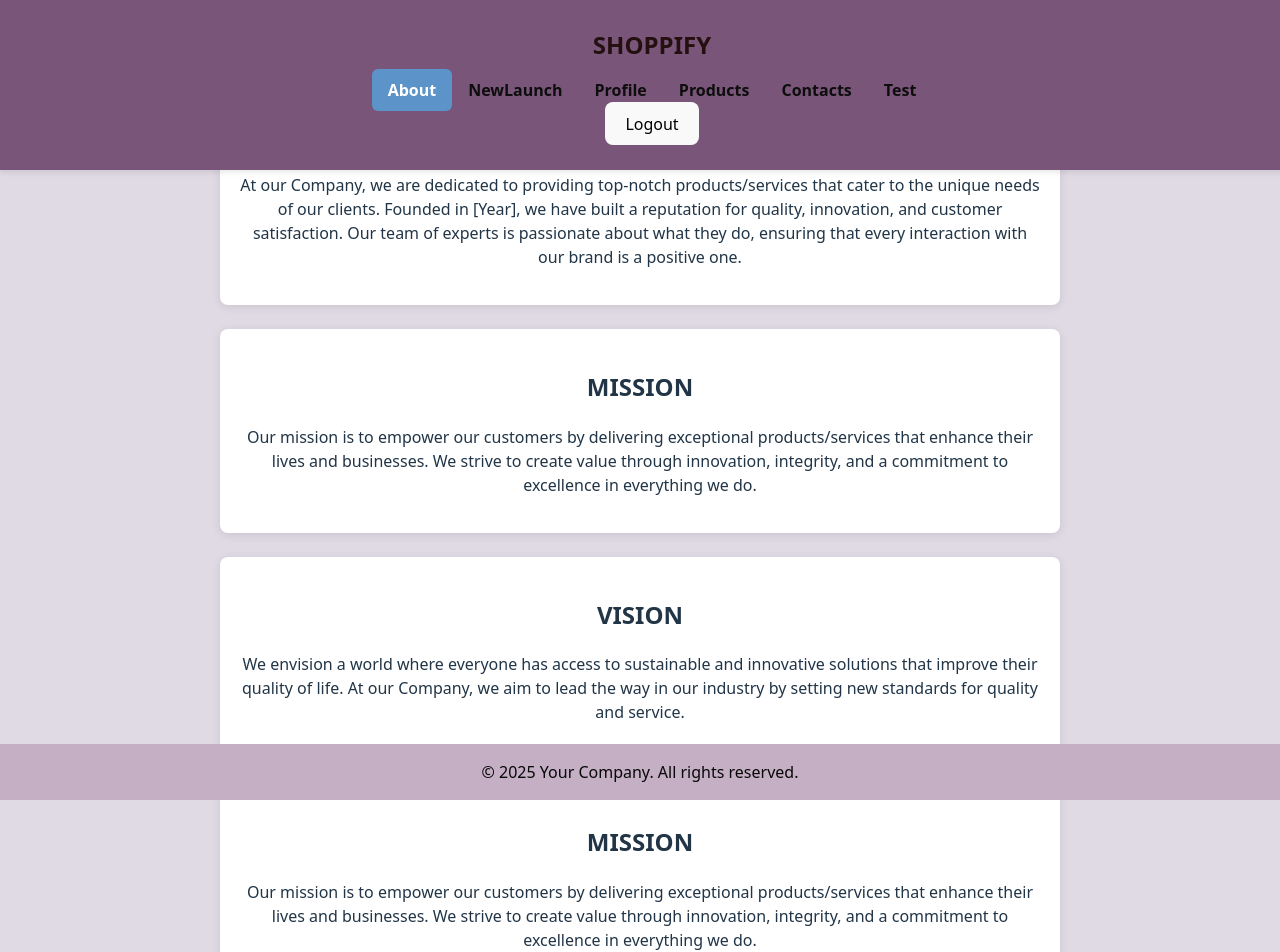
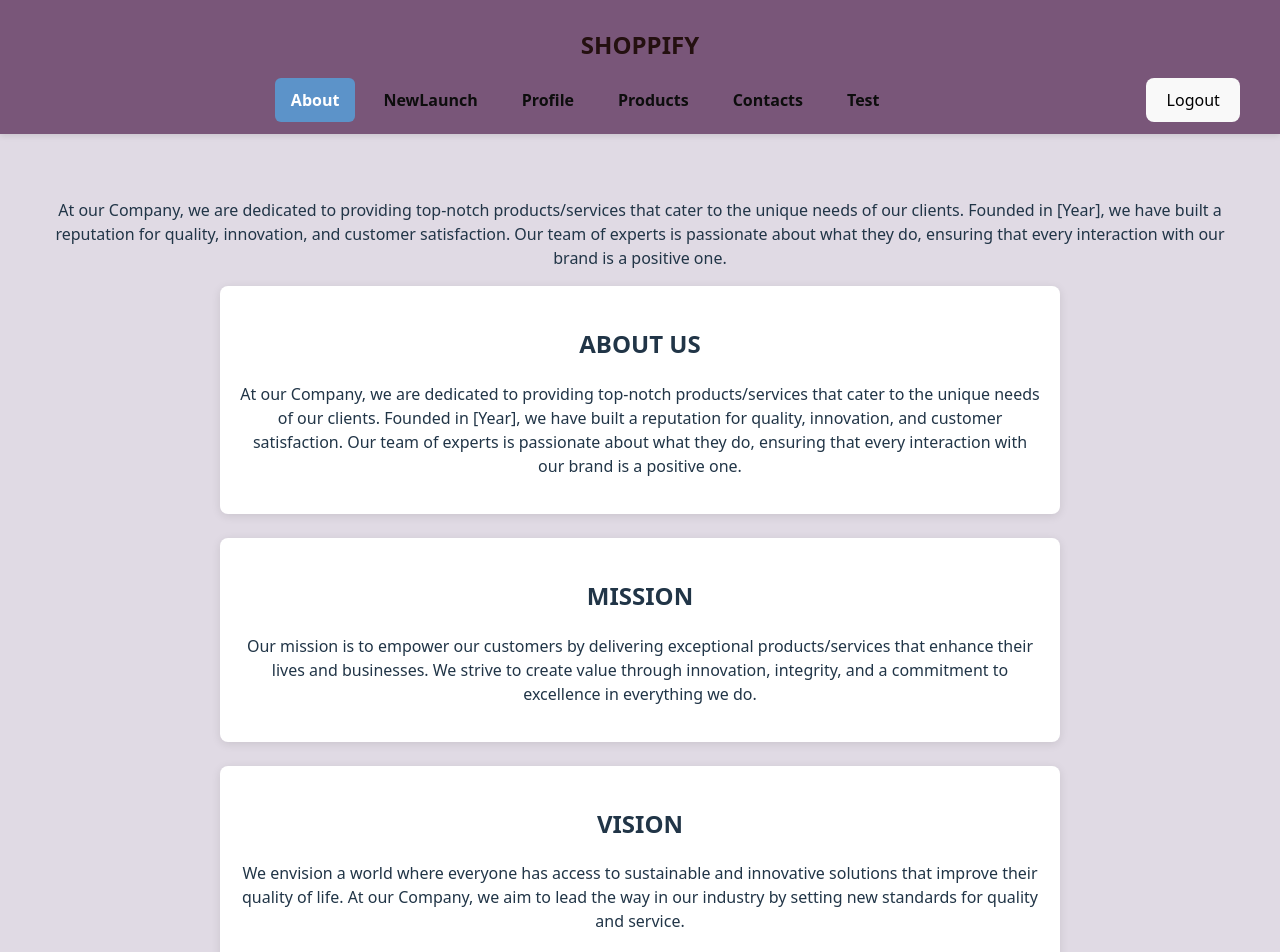
Before and after one commit to SumekaAspire/TabNavigation, a React (Vite) app in the folder tab/: page /home/about in a window 1280 px wide. Shown: the top 952 px of the page. Built offline with nearby package versions, Linux system fonts and the light colour scheme; sample sign-in values are in the browser's storage.

Commit message:
Made changes in the alignment of the content and footer

```diff
--- a/tab/src/components/Footer.jsx
+++ b/tab/src/components/Footer.jsx
@@ -5,7 +5,7 @@ const Footer = () => {
   return (
     <div className="footer-container">
   <footer className='footer'>
-            © {new Date().getFullYear()} Your Company. All rights reserved.
+            © {new Date().getFullYear()} - Shoppify. All rights reserved.
         </footer>
     </div>
   )
--- a/tab/src/css/HomePage.css
+++ b/tab/src/css/HomePage.css
@@ -1,22 +1,64 @@
+.main-content{
+  flex: 1;
+  /* push the footer down, keeping it always after all content. */
+  padding-top: 30px;
+  padding-bottom: 60px;
+  overflow-x: hidden;
+}
 
- .tab-nav {
+
+
+
+.tab-nav {
   position: fixed;
-  /* display: flex; */ /* if it is removed tab items are aligned center*/
-  /* flex-direction: column; */
   top: 0;
   left: 0;
-  justify-content: space-around;
+  right: 0;
   background: rgb(121, 86, 121);
-  padding: 12px;
-  /* align-items: center; */
-  width: 100%;
-  padding: 12px;
-  padding-bottom: 25px;
-  z-index: 1000; /* it is above other elements */
+  padding: 12px 24px;
+  z-index: 1000;
   box-shadow: 0 2px 6px rgba(0, 0, 0, 0.1);
+  display: flex;
+  flex-direction: column;
+}
+
+/* Flex wrapper to separate links and logout */
+.tab-nav-links {
+  display: flex;
+  justify-content: space-between;
+  align-items: center;
+
+}
 
 
+/* keep left links inline */
+.tab-left {
+  display: flex;
+  gap: 12px;
+  margin :0  auto;
+  /* margin-left: 35rem; */
+  /* justify-content: center;
+  flex: 1; */
 }
+
+/* aligned logout right */
+.tab-right {
+  display: flex;
+  align-items: center;
+  margin-right: 1rem;
+}
+
+.logout-btn {
+  font-weight: bold;
+  color: #ffcccc;
+  padding: 10px 16px;
+  border-radius: 6px;
+  background-color: transparent;
+  border: none;
+  cursor: pointer;
+}
+
+
 
 .tab-link {
   text-decoration: none;
@@ -34,10 +76,11 @@
 }
 
 .tab-content {
-  margin-top: -20px;
-  padding: 20px;
-  padding-top: 65px;
-  /* min-height: 100vh; */
+  margin-top: 60px;
+  padding-top: 60px;
+  min-height: 100vh;
+  display: flex;
+  flex-direction: column;
 
 }
 
@@ -45,15 +88,21 @@
   color: rgb(239, 174, 9);
 }
 
-.tab-page {
+.tab-boxContent {
   padding: 20px;
   max-width: 800px;
+  margin: 0 auto;
   margin: auto;
   text-align: center;
   background-color: white;
   border-radius: 8px;
   box-shadow: 0 2px 10px rgba(0, 0, 0, 0.1);
 
+}
+.page-container {
+  min-height: 100vh;
+  display: flex;
+  flex-direction: column;
 }
 .tab-page:hover {
   transform: scale(1.02);
@@ -89,45 +138,30 @@
 .footer {
   text-align: center;
   padding: 16px;
-  background: rgb(196, 175, 196);
+  background: rgb(121, 86, 121);
   color: #080808;
-  position: fixed;
+  /* position: fixed;  */
   left: 0;
   bottom: 0;
-  right:0
-   /* width: 100%;
-  font-size: 14px; */
+  right:0;
+  /* width: 100%;  */
+  font-size: 15px;
+  max-width: 2500px;
 
 }
 
 
-
-/*.footer {
-  text-align: center;
-  padding: 16px;
-  background:rgb(121, 86, 121);
-  color: #080808;
-   position: fixed;
-  width: 100%;
-  margin-bottom: 0;
-  font-size: 14px;
-  z-index: 1000;
-   it is placed above other elements
-
-}*/
-
 .footer-container{
-    margin: -3.3rem;
-    padding: 30px;
+    margin: -2.05rem;
+    /* padding: 30px; */
 }
-
  /* Container for product cards */
 .product-alignment {
   display: flex;
   flex-wrap: wrap;
   gap: 30px;
   justify-content: center;
-  padding:50px;
+  padding:30px;
 
 }
 
--- a/tab/src/index.css
+++ b/tab/src/index.css
@@ -28,6 +28,8 @@ body {
   place-items: center;
   min-width: 320px;
   min-height: 100vh;
+  background-color: #e0dae4;
+
 }
 
 h1 {
@@ -68,7 +70,7 @@ button:focus-visible {
 }
 
 
-body{
+/* body{
   background-color: #e0dae4;
-  /* background-color: #f2e7f9; */
-}
+  /* background-color: #f2e7f9;
+} */
--- a/tab/src/pages/About.jsx
+++ b/tab/src/pages/About.jsx
@@ -6,7 +6,16 @@ function About() {
 
   return (
     <div>
-      <div className="tab-page">
+      <div>
+         <p>
+          At our Company, we are dedicated to providing top-notch
+          products/services that cater to the unique needs of our clients.
+          Founded in [Year], we have built a reputation for quality, innovation,
+          and customer satisfaction. Our team of experts is passionate about
+          what they do, ensuring that every interaction with our brand is a
+          positive one.
+        </p>
+        <div className="tab-boxContent">
         <h2>ABOUT US</h2>
         <p>
           At our Company, we are dedicated to providing top-notch
@@ -18,9 +27,11 @@ function About() {
         </p>
 
       </div>
-      <br/>
+        </div>
+        <br/>
 
-      <div className="tab-page">
+
+      <div className="tab-boxContent">
         <h2>MISSION</h2>
         <p>
           Our mission is to empower our customers by delivering exceptional
@@ -30,7 +41,7 @@ function About() {
         </p>
       </div>
  <br/>
-      <div className="tab-page">
+      <div className="tab-boxContent">
         <h2>VISION</h2>
         <p>
           We envision a world where everyone has access to sustainable and
@@ -39,32 +50,13 @@ function About() {
           standards for quality and service.
         </p>
       </div>
-      <br/>
 
 
-      <div className="tab-page">
-        <h2>MISSION</h2>
-        <p>
-          Our mission is to empower our customers by delivering exceptional
-          products/services that enhance their lives and businesses. We strive
-          to create value through innovation, integrity, and a commitment to
-          excellence in everything we do.
-        </p>
-      </div>
- <br/><div className="tab-page">
-        <h2>MISSION</h2>
-        <p>
-          Our mission is to empower our customers by delivering exceptional
-          products/services that enhance their lives and businesses. We strive
-          to create value through innovation, integrity, and a commitment to
-          excellence in everything we do.
-        </p>
-      </div>
- <br/>
+</div>
 
 
 
-    </div>
+
   );
  }
 
--- a/tab/src/pages/Contacts.jsx
+++ b/tab/src/pages/Contacts.jsx
@@ -18,7 +18,8 @@ const Contacts = () => {
           Our mission is to empower our customers by delivering exceptional
           products/services that enhance their lives and businesses. We strive
           to create value through innovation, integrity, and a commitment to
-          excellence in everything we do.
+          excellence in everything we do.excellence in everything we do.
+
         </p>
       </div>
  <br/>
```
